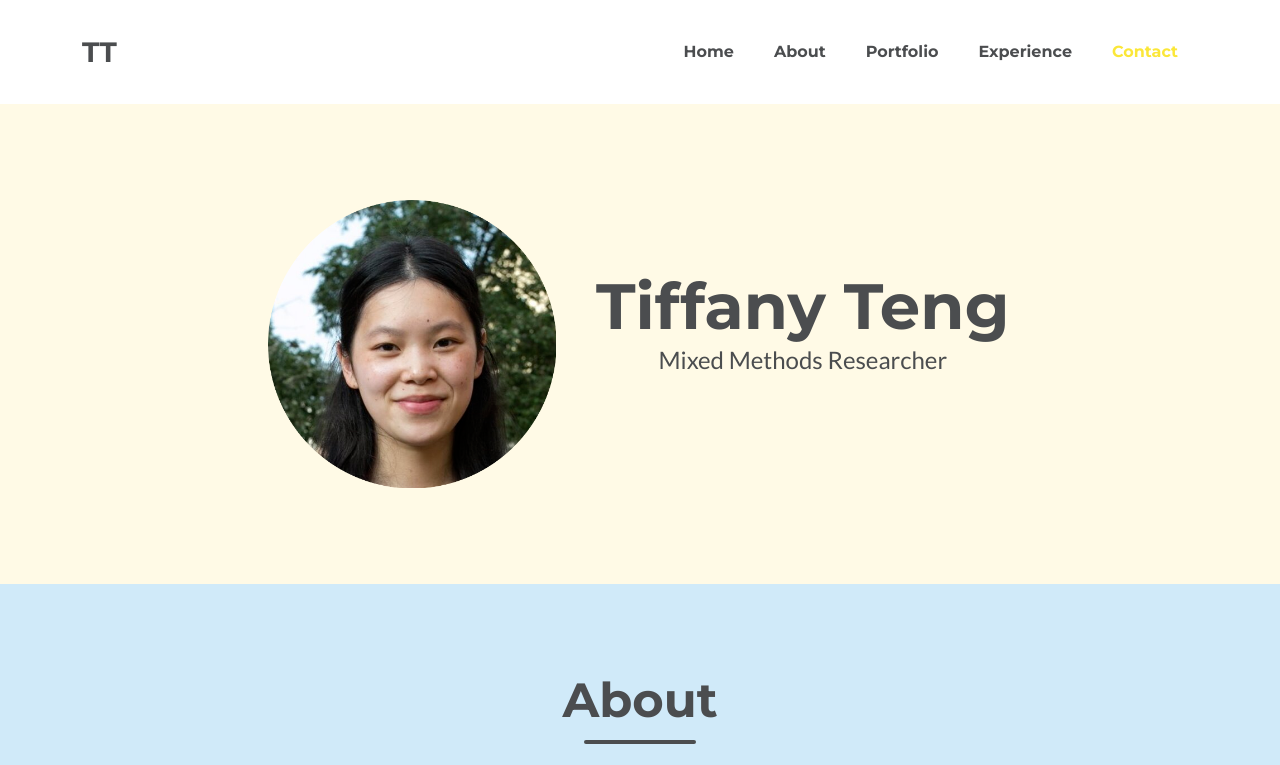
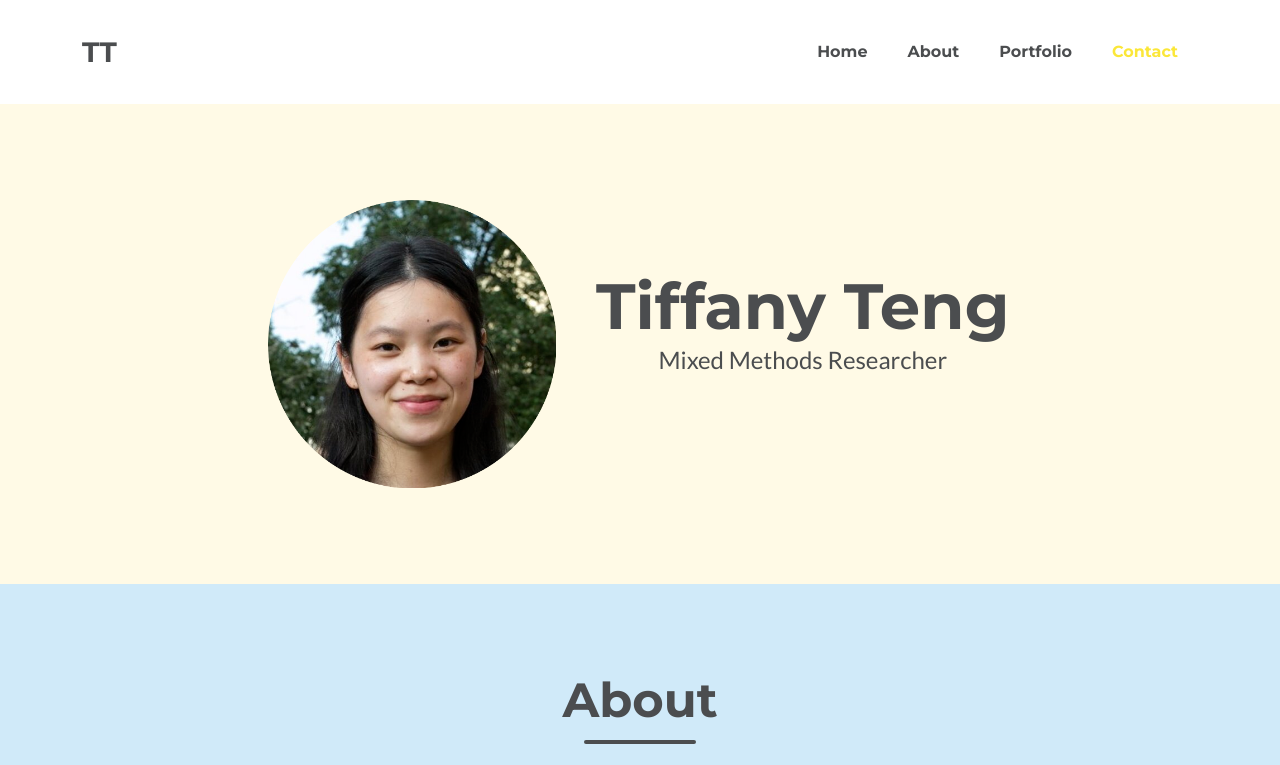
Before and after one commit to tiffanyteng27/tiffanyteng27.github.io, a plain HTML site: page index.html in a window 1280 px wide. Shown: the top 765 px of the page. Drawn offline with nearby package versions, Linux system fonts and the light colour scheme.

Commit message:
remove unused tab

```diff
--- a/index.html
+++ b/index.html
@@ -34,7 +34,6 @@
                         <li class="nav-item mx-0 mx-lg-1"><a class="nav-link py-3 px-0 px-lg-3 rounded" href="#home">Home</a></li>
                         <li class="nav-item mx-0 mx-lg-1"><a class="nav-link py-3 px-0 px-lg-3 rounded" href="#about">About</a></li>
                         <li class="nav-item mx-0 mx-lg-1"><a class="nav-link py-3 px-0 px-lg-3 rounded" href="#portfolio">Portfolio</a></li>
-                        <li class="nav-item mx-0 mx-lg-1"><a class="nav-link py-3 px-0 px-lg-3 rounded" href="#experience">Experience</a></li>
                         <li class="nav-item mx-0 mx-lg-1"><a class="nav-link py-3 px-0 px-lg-3 rounded" href="#contact">Contact</a></li>
                     </ul>
                 </div>
```
